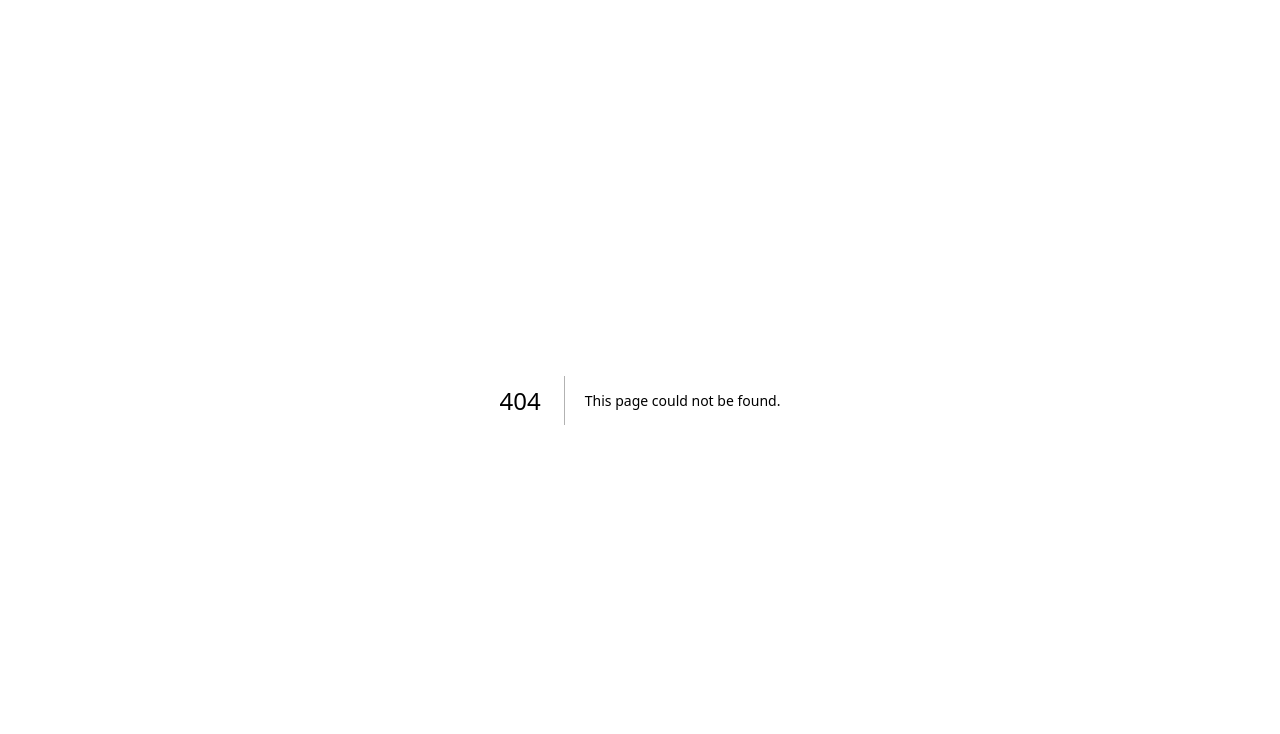
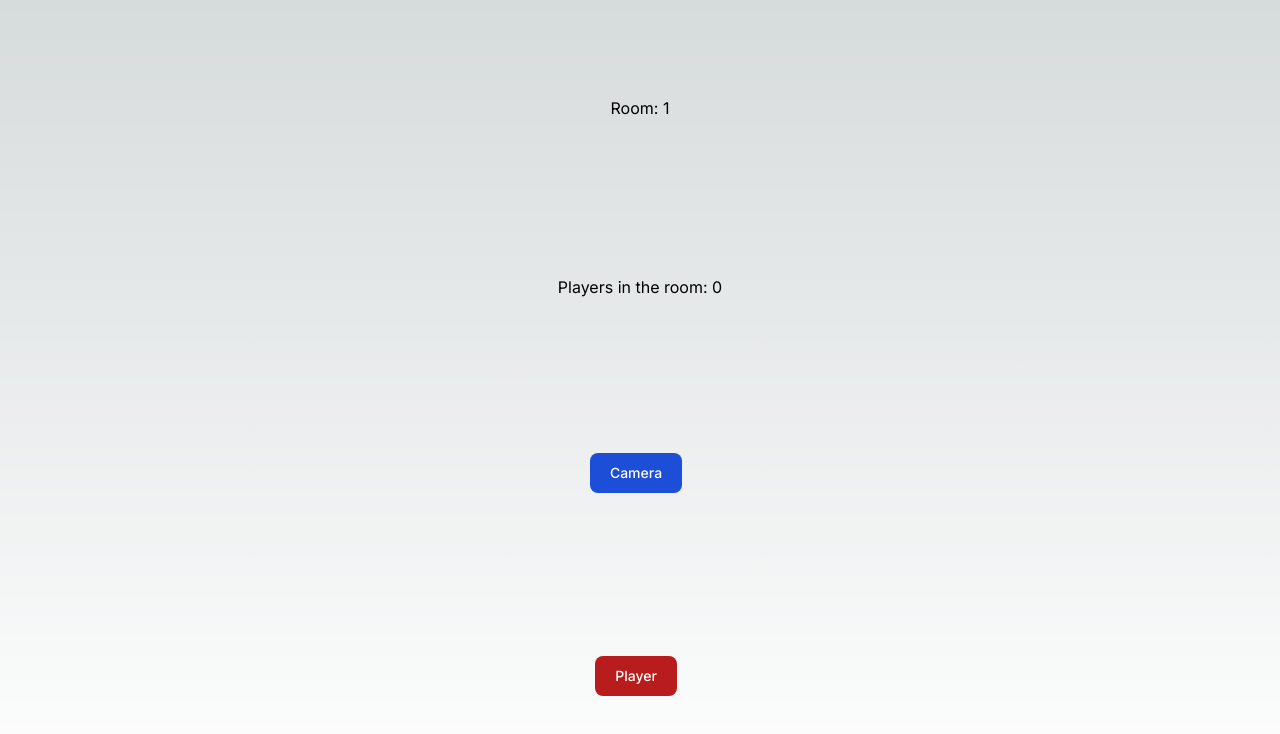
Before and after one commit to Alessandro1918/video-cams-front, a Next.js app: page /room/1 in a window 1280 px wide. Before the commit this address had no page. Shown: the top 734 px of the page. Built offline with nearby package versions, Linux system fonts and the light colour scheme.

Commit message:
feat: roomId input @ home, forwards to camera/player selection

```diff
--- a/src/app/page.tsx
+++ b/src/app/page.tsx
@@ -1,14 +1,18 @@
 "use client"
-// import { useState } from "react"
+import { useState } from "react"
 
 export default function Home() {
 
-  // const [ roomId, setRoomId ] = useState('')
+  const [ roomId, setRoomId ] = useState('')
 
-  // function handleInputChange(text: string) {
-  //   console.log(text)
-  //   setRoomId(text)
-  // }
+  function handleInputChange(text: string) {
+    setRoomId(text)
+  }
+
+  function handleGenerateRoom() {
+    const r = Math.floor(Math.random() * (65 - 1) + 1) //min inclusive, max exclusive
+    setRoomId(String(r))
+  }
 
   return (
     <main className="flex min-h-screen flex-col items-center justify-between p-24">
@@ -16,18 +20,29 @@ export default function Home() {
       <div>
         <label >Room ID:</label>
         <input
+          className="text-black"
           type="text"
           placeholder="Enter room ID"
-          // value={roomId}
-          // onChange={event => handleInputChange(event.target.value)}
+          value={roomId}
+          onChange={event => handleInputChange(event.target.value)}
         >
         </input>
       </div>
 
-      <a href={`/room/16/camera`}>Camera</a>
+      <button
+        className="focus:outline-none text-white bg-purple-700 hover:bg-purple-800 focus:ring-4 focus:ring-purple-300 font-medium rounded-lg text-sm px-5 py-2.5 mb-2 dark:bg-purple-600 dark:hover:bg-purple-700 dark:focus:ring-purple-900"
+        type="button"
+        onClick={handleGenerateRoom}
+      >
+        Generate new room
+      </button>
 
-      <a href={`/room/16/player`}>Player</a>
-
+      <a
+        className="focus:outline-none text-white bg-green-700 hover:bg-green-800 focus:ring-4 focus:ring-green-300 font-medium rounded-lg text-sm px-5 py-2.5 mr-2 mb-2 dark:bg-green-600 dark:hover:bg-green-700 dark:focus:ring-green-800"
+        href={`/room/${roomId}`}
+      >
+        Enter room
+      </a>
     </main>
   )
 }
--- /dev/null
+++ b/src/app/room/[roomId]/page.tsx
@@ -0,0 +1,35 @@
+"use client"
+import { useState } from "react"
+import { usePathname } from "next/navigation"
+
+export default function Room() {
+
+  const pathname = usePathname()
+  const roomId = pathname.split("/")[2]     // get roomId from url: "/room/42"
+
+  const [ players, setPlayers ] = useState<string[]>([])
+
+  return (
+    <main className="flex min-h-screen flex-col items-center justify-between p-24">
+
+      <h1>{`Room: ${roomId}`}</h1>
+
+      <h1>{`Players in the room: ${players.length}`}</h1>
+
+      <a
+        className="text-white bg-blue-700 hover:bg-blue-800 focus:ring-4 focus:ring-blue-300 font-medium rounded-lg text-sm px-5 py-2.5 mr-2 mb-2 dark:bg-blue-600 dark:hover:bg-blue-700 focus:outline-none dark:focus:ring-blue-800"
+        href={`/room/${roomId}/camera`}
+      >
+        Camera
+      </a>
+
+      <a
+        className="focus:outline-none text-white bg-red-700 hover:bg-red-800 focus:ring-4 focus:ring-red-300 font-medium rounded-lg text-sm px-5 py-2.5 mr-2 mb-2 dark:bg-red-600 dark:hover:bg-red-700 dark:focus:ring-red-900"
+        href={`/room/${roomId}/player`}
+      >
+        Player
+      </a>
+
+    </main>
+  )
+}
```
